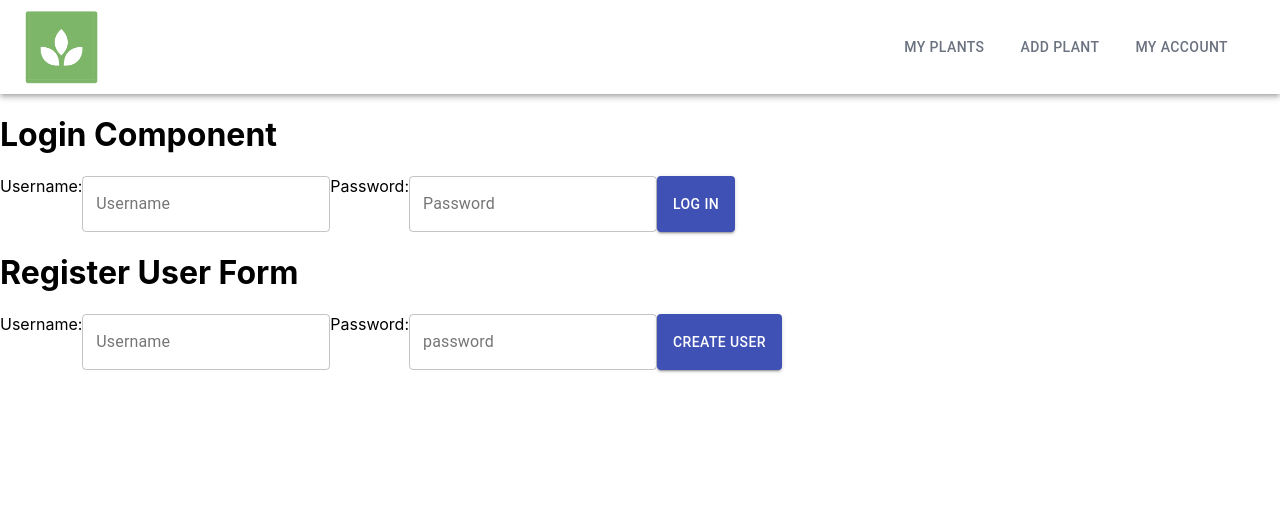
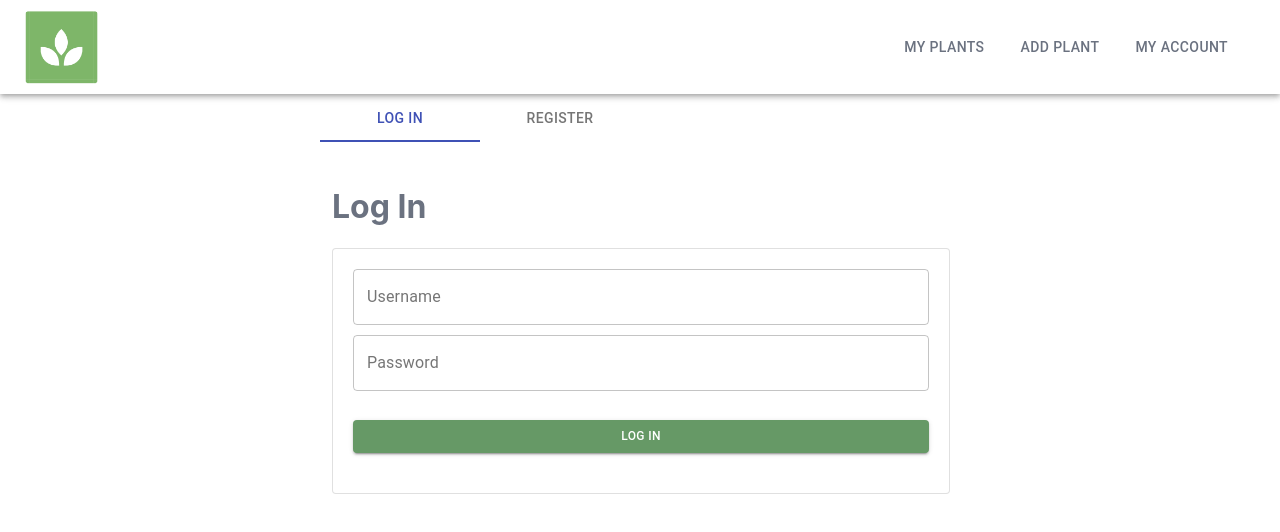
Before and after one commit to HeathDanni/Front-End-2, a React (Create React App) app: page /login in a window 1280 px wide. Shown: the top 532 px of the page. Built offline with nearby package versions, Linux system fonts and the light colour scheme.

Commit message:
set up tab switcher for login page

```diff
--- a/src/App.js
+++ b/src/App.js
@@ -1,8 +1,7 @@
 import React, { useState, useEffect } from "react";
 import { BrowserRouter as Router, Switch, Route } from "react-router-dom";
 import { UserContext } from "./contexts/userContext";
-import Login from "./components/Login";
-import RegisterForm from "./components/RegisterForm";
+import LoginContainer from "./components/LoginContainer";
 import Navigation from "./components/Navigation";
 import MyPlants from "./components/MyPlants";
 import AddPlant from "./components/AddPlant";
@@ -24,8 +23,7 @@ function App() {
         <Navigation />
         <Switch>
           <Route path="/login">
-            <Login />
-            <RegisterForm />
+            <LoginContainer />
           </Route>
           <Route path="/myplants">
             <MyPlants />
--- a/src/components/Login.js
+++ b/src/components/Login.js
@@ -1,12 +1,50 @@
 import React, { useState } from "react";
 import { makeStyles } from "@material-ui/core/styles";
 import axios from "axios";
-import TextField from "@material-ui/core/TextField";
-import Button from "@material-ui/core/Button";
+import { Card, Button, TextField } from "@material-ui/core";
 
 const useStyles = makeStyles({
   root: {
     display: "flex",
+    flexDirection: "column",
+  },
+
+  pageName: {
+    marginLeft: "25%",
+    color: "#6b7280",
+  },
+
+  cards: {
+    width: "50%",
+    display: "flex",
+    marginLeft: "25%",
+    flexDirection: "column",
+    marginBottom: "20px",
+  },
+  textField: {
+    marginBottom: "10px",
+  },
+
+  cardText: {
+    margin: "20px",
+    display: "flex",
+    flexDirection: "column",
+  },
+
+  buttonDiv: {
+    display: "flex",
+    justifyContent: "flex-end",
+    width: "100%",
+  },
+
+  button: {
+    marginTop: "5%",
+    marginBottom: "20px",
+    fontSize: "12px",
+    backgroundColor: "#669966",
+    "&:hover": {
+      backgroundColor: "#6b7280",
+    },
   },
 });
 
@@ -32,21 +70,34 @@ const Login = () => {
 
   return (
     <div>
-      <h1>Login Component</h1>
+      <h1 className={classes.pageName}>Log In</h1>
+      <div className={classes.root}>
+        <Card className={classes.cards} variant="outlined">
+          <div className={classes.cardText}>
             <form onSubmit={login} className={classes.root}>
-        <label>Username:</label>
               <TextField
                 className={classes.textField}
                 id="outlined-basic"
                 label="Username"
                 variant="outlined"
               />
-        <label>Password:</label>
-        <TextField id="outlined-basic" label="Password" variant="outlined" />
-        <Button variant="contained" color="primary">
+
+              <TextField
+                id="outlined-basic"
+                label="Password"
+                variant="outlined"
+              />
+              <Button
+                variant="contained"
+                color="primary"
+                className={classes.button}
+              >
                 Log In
               </Button>
             </form>
+          </div>
+        </Card>
+      </div>
     </div>
   );
 };
--- /dev/null
+++ b/src/components/LoginContainer.js
@@ -0,0 +1,60 @@
+import React, { useState } from "react";
+import { makeStyles } from "@material-ui/core/styles";
+
+import { Tabs, Tab, Box } from "@material-ui/core";
+import Login from "./Login";
+import RegisterForm from "./RegisterForm";
+
+const useStyles = makeStyles({
+  root: {
+    margin: "auto",
+    width: "50%",
+  },
+});
+
+function TabPanel(props) {
+  const { children, value, index, ...other } = props;
+
+  return (
+    <div
+      role="tabpanel"
+      hidden={value !== index}
+      id={`simple-tabpanel-${index}`}
+      aria-labelledby={`simple-tab-${index}`}
+      {...other}
+    >
+      {value === index && <Box p={3}>{children}</Box>}
+    </div>
+  );
+}
+
+const LoginContainer = () => {
+  const [value, setValue] = useState(0);
+  const classes = useStyles();
+
+  const handleChange = (event, newValue) => {
+    setValue(newValue);
+  };
+  return (
+    <div>
+      <Tabs
+        value={value}
+        indicatorColor="primary"
+        textColor="primary"
+        onChange={handleChange}
+        className={classes.root}
+      >
+        <Tab label="Log In" />
+        <Tab label="Register" />
+      </Tabs>
+      <TabPanel value={value} index={0}>
+        <Login />
+      </TabPanel>
+      <TabPanel value={value} index={1}>
+        <RegisterForm />
+      </TabPanel>
+    </div>
+  );
+};
+
+export default LoginContainer;
--- a/src/components/RegisterForm.js
+++ b/src/components/RegisterForm.js
@@ -1,33 +1,94 @@
 import React from "react";
 import { makeStyles } from "@material-ui/core/styles";
-
-import TextField from "@material-ui/core/TextField";
-import Button from "@material-ui/core/Button";
+import { Card, Button, TextField } from "@material-ui/core";
 
 const useStyles = makeStyles({
   root: {
     display: "flex",
+    flexDirection: "column",
+  },
+
+  pageName: {
+    marginLeft: "25%",
+    color: "#6b7280",
+  },
+
+  cards: {
+    width: "50%",
+    display: "flex",
+    marginLeft: "25%",
+    flexDirection: "column",
+    marginBottom: "20px",
+  },
+  textField: {
+    marginBottom: "10px",
+  },
+
+  cardText: {
+    margin: "20px",
+    display: "flex",
+    flexDirection: "column",
+  },
+
+  buttonDiv: {
+    display: "flex",
+    justifyContent: "flex-end",
+    width: "100%",
+  },
+
+  button: {
+    marginTop: "5%",
+    marginBottom: "10px",
+    fontSize: "12px",
+    backgroundColor: "#669966",
+    "&:hover": {
+      backgroundColor: "#6b7280",
+    },
   },
 });
 
 const RegisterForm = () => {
   const classes = useStyles();
 
+  const handleSubmit = () => {
+    console.log("submitting");
+  };
   return (
     <div>
-            <h1>Register User Form</h1>
-            <form className={classes.root}>
-                <label>Username:</label>
+      <h1 className={classes.pageName}>Register</h1>
+      <div className={classes.root}>
+        <Card className={classes.cards} variant="outlined">
+          <div className={classes.cardText}>
+            <form onSubmit={handleSubmit} className={classes.root}>
               <TextField
-                    className={classes.root}
-                    id= 'outlined-basic'
-                    label='Username'
-                    variant='outlined'
+                className={classes.textField}
+                id="outlined-basic"
+                label="Username"
+                variant="outlined"
               />
-                <label>Password:</label>
-                <TextField id='outlined-basic' label='password' variant='outlined'/>
-                <Button variant='contained' color='primary'>Create User</Button>
+              <TextField
+                className={classes.textField}
+                id="outlined-basic"
+                label="Phone Number"
+                variant="outlined"
+              />
+
+              <TextField
+                id="outlined-basic"
+                label="Password"
+                variant="outlined"
+              />
+              <Button
+                variant="contained"
+                color="primary"
+                className={classes.button}
+              >
+                Create My Account
+              </Button>
             </form>
+          </div>
+        </Card>
+      </div>
     </div>
   );
 };
```
Lines whose indentation alone changed are shown as unchanged.
